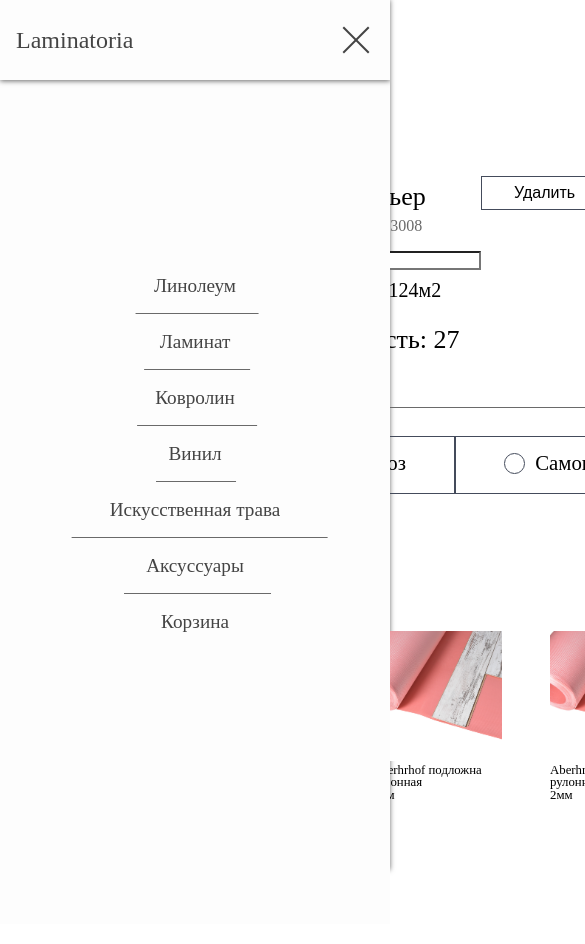
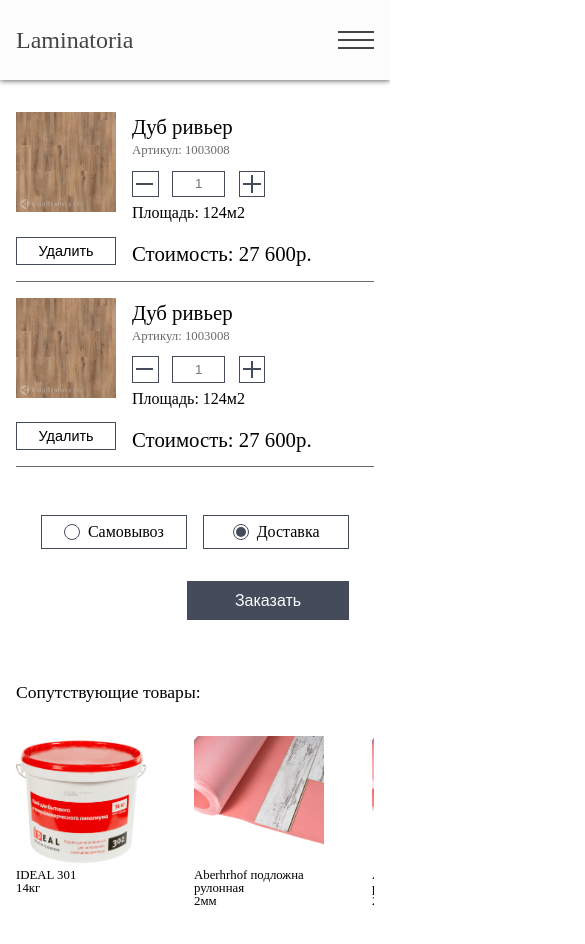
Before and after one commit to DmitriyPermyakov/Laminatoria, an Angular app in the folder laminatoria-client/: page /product-cart in a window 390 px wide. Shown: the top 944 px of the page, 585 px wide, since content can reach past the window. Built offline with nearby package versions, Linux system fonts and the light colour scheme.

Commit message:
feat: shopping cart, shopping cart item layout for mobile version

```diff
--- a/laminatoria-client/src/app/app.module.ts
+++ b/laminatoria-client/src/app/app.module.ts
@@ -14,6 +14,7 @@
 import { RelatedProductsComponent } from './related-products/related-products.component';
 import { ShoppingCartComponent } from './shopping-cart/shopping-cart.component';
 import { ShoppintCartItemComponent } from './shoppint-cart-item/shoppint-cart-item.component';
+import { CounterComponent } from './counter/counter.component';
 
 @NgModule({
   declarations: [
@@ -28,7 +29,8 @@
     ProductCardComponent,
     RelatedProductsComponent,
     ShoppingCartComponent,
-    ShoppintCartItemComponent
+    ShoppintCartItemComponent,
+    CounterComponent
   ],
   imports: [
     BrowserModule,
--- /dev/null
+++ b/laminatoria-client/src/app/counter/counter.component.html
@@ -0,0 +1,7 @@
+<div class="counter-container">
+	<div class="counter">
+		<button class="minus"></button>
+		<input type="number" placeholder="1" />
+		<button class="plus"></button>
+	</div>
+</div>
--- /dev/null
+++ b/laminatoria-client/src/app/counter/counter.component.scss
@@ -0,0 +1,79 @@
+.counter-container {
+}
+
+.counter {
+	display: flex;
+	align-items: center;
+	& > button {
+		width: 2em;
+		height: 2em;
+		background-color: transparent;
+		border: 1px solid var(--button-color);
+		position: relative;
+	}
+
+	& > button:hover {
+		background-color: var(--button-color);
+	}
+}
+
+input {
+	width: 4em;
+	height: 2em;
+	border: 1px solid var(--button-color);
+
+	text-align: center;
+}
+
+.minus {
+	margin-right: 1em;
+
+	&::after {
+		content: '';
+		width: 70%;
+		height: 2px;
+		background-color: var(--button-color);
+
+		position: absolute;
+		top: 45%;
+		left: 3px;
+	}
+
+	&:hover::after {
+		background-color: var(--main-color);
+	}
+}
+
+.plus {
+	margin-left: 1em;
+
+	&::after {
+		content: '';
+		width: 70%;
+		height: 2px;
+		background-color: var(--button-color);
+
+		position: absolute;
+		top: 45%;
+		left: 15%;
+	}
+
+	&:hover::after {
+		background-color: var(--main-color);
+	}
+
+	&::before {
+		content: '';
+		width: 2px;
+		height: 70%;
+		background-color: var(--button-color);
+
+		position: absolute;
+		top: 15%;
+		left: 45%;
+	}
+
+	&:hover::before {
+		background-color: var(--main-color);
+	}
+}
--- a/laminatoria-client/src/app/header/header.component.html
+++ b/laminatoria-client/src/app/header/header.component.html
@@ -4,12 +4,12 @@
 		<button
 			class="navbar-btn"
 			type="button"
-			[ngClass]="{ opened: isMenuOpened || filterService.isFilterOpen }"
+			[ngClass]="{ opened: isMenuOpened == true || filterService.isFilterOpen }"
 			(click)="toggle()"
 		>
 			<div class="btn-line"></div>
 		</button>
-		<ul class="nav-items" [ngClass]="{ opened: isMenuOpened }">
+		<ul class="nav-items" [ngClass]="{ opened: isMenuOpened == true }">
 			<li class="item">
 				<a [routerLink]="['products', 'linoleum']">Линолеум</a>
 			</li>
--- a/laminatoria-client/src/app/header/header.component.ts
+++ b/laminatoria-client/src/app/header/header.component.ts
@@ -17,7 +17,7 @@
 
 	ngOnInit(): void {
 		this.routerSub = this.router.events.subscribe((event) => {
-			if (event instanceof NavigationEnd) this.toggle()
+			if (event instanceof NavigationEnd) this.isMenuOpened = false
 		})
 	}
 
--- a/laminatoria-client/src/app/shopping-cart/shopping-cart.component.html
+++ b/laminatoria-client/src/app/shopping-cart/shopping-cart.component.html
@@ -1,5 +1,6 @@
 <div class="shopping-cart-container">
 	<div class="shopping-cart">
+		<app-shoppint-cart-item></app-shoppint-cart-item>
 		<app-shoppint-cart-item></app-shoppint-cart-item>
 		<div class="buttons-container">
 			<label for="pickup" class="pickup-label">
@@ -8,8 +9,8 @@
 			</label>
 
 			<label for="delivery" class="delivery-label">
-				<input type="radio" class="delivery" id="delivery" name="delivery" />
-				<span>Самовывоз</span>
+				<input type="radio" class="delivery" id="delivery" name="delivery" checked />
+				<span>Доставка</span>
 			</label>
 
 			<button class="order-btn">Заказать</button>
--- a/laminatoria-client/src/app/shopping-cart/shopping-cart.component.scss
+++ b/laminatoria-client/src/app/shopping-cart/shopping-cart.component.scss
@@ -2,26 +2,31 @@
 	display: grid;
 	grid-template-columns: 1fr;
 	grid-template-rows: auto auto;
-	padding: 2em 1em;
+	padding: 0 1em 2em;
 	width: 100%;
 	min-height: calc(100vh - 10em);
 }
 
 .shopping-cart {
 	grid-row: 1 / 2;
-	padding: 4em 5.25em;
+
+	display: flex;
+	flex-direction: column;
+	padding: 2em 5.25em 4em;
 }
 
 .buttons-container {
 	display: grid;
 	grid-template-columns: auto auto;
 	grid-template-rows: auto auto;
+	justify-items: end;
+
+	padding: 0 2em;
 
 	width: 75%;
 
-	justify-self: end;
-	justify-items: end;
-	padding-top: 1.75em;
+	align-self: flex-end;
+	padding-top: 5em;
 }
 
 span {
@@ -29,8 +34,17 @@
 }
 
 label {
+	display: flex;
+	align-items: center;
+	justify-content: center;
 	padding: 1em 3em;
+	width: 230px;
+	height: 60px;
 	border: 1px solid var(--button-color);
+
+	&:hover {
+		outline: 1px solid var(--button-color);
+	}
 }
 
 .pickup-label {
@@ -46,7 +60,18 @@
 .order-btn {
 	grid-row: 2 / 3;
 	grid-column: 2 / 3;
+
+	margin-top: 2em;
+	padding: 0.7em 3em;
+
+	background-color: var(--button-color);
+	border: none;
 	font-size: 1em;
+	color: var(--main-color);
+
+	&:hover {
+		background-color: var(--button-hover);
+	}
 }
 
 .related-products {
@@ -58,3 +83,28 @@
 
 	overflow-x: hidden;
 }
+
+@media (max-width: 600px) and (orientation: portrait) {
+	.shopping-cart {
+		padding: 1em 0 4em;
+	}
+
+	.buttons-container {
+		padding: 0;
+		padding-top: 3em;
+		width: 100%;
+
+		align-items: center;
+		justify-content: center;
+	}
+
+	label {
+		padding: 1em 4.5em;
+		width: 100px;
+		height: 30px;
+	}
+
+	span {
+		font-size: 1rem;
+	}
+}
--- a/laminatoria-client/src/app/shoppint-cart-item/shoppint-cart-item.component.html
+++ b/laminatoria-client/src/app/shoppint-cart-item/shoppint-cart-item.component.html
@@ -8,7 +8,7 @@
 			<p class="vendor">Артикул: 1003008</p>
 		</div>
 		<div class="amounts">
-			<input type="number" class="amount" />
+			<app-counter></app-counter>
 			<p class="result-value">Площадь: 124м2</p>
 		</div>
 		<p class="price">Стоимость: 27 600р.</p>
--- a/laminatoria-client/src/app/shoppint-cart-item/shoppint-cart-item.component.scss
+++ b/laminatoria-client/src/app/shoppint-cart-item/shoppint-cart-item.component.scss
@@ -3,7 +3,8 @@
 	grid-template-columns: 1fr 1fr 1fr;
 	grid-template-rows: 1fr;
 
-	padding-bottom: 1.75em;
+	padding: 2em 2em 1.75em;
+	// padding-bottom: 1.75em;
 	border-bottom: 1px solid var(--secondary-text);
 }
 
@@ -81,3 +82,56 @@
 		color: var(--main-color);
 	}
 }
+
+@media (max-width: 600px) and (orientation: portrait) {
+	.shopping-cart-item-container {
+		grid-template-columns: auto 1fr;
+		grid-template-rows: auto auto;
+		padding: 1em 0;
+		column-gap: 1em;
+	}
+
+	.item-image {
+		& > img {
+			width: 100px;
+			height: 100px;
+		}
+	}
+
+	.item-description {
+		grid-row: 1 / 3;
+		grid-column: 2 / 3;
+
+		row-gap: 0.5em;
+	}
+
+	.name {
+		font-size: 1.3rem;
+	}
+
+	.vendor {
+		font-size: 0.8rem;
+	}
+
+	.result-value {
+		font-size: 1rem;
+	}
+
+	.price {
+		font-size: 1.3rem;
+	}
+
+	.remove-btn {
+		grid-row: 2 / 3;
+		grid-column: 1 / 2;
+
+		align-self: self-end;
+
+		& > button {
+			font-size: 0.9rem;
+			padding: 0.4em 1.5em;
+			width: 100px;
+			text-align: center;
+		}
+	}
+}
```
Also changed, not shown: laminatoria-client/src/app/counter/counter.component.ts (added, +10 -0 lines).
